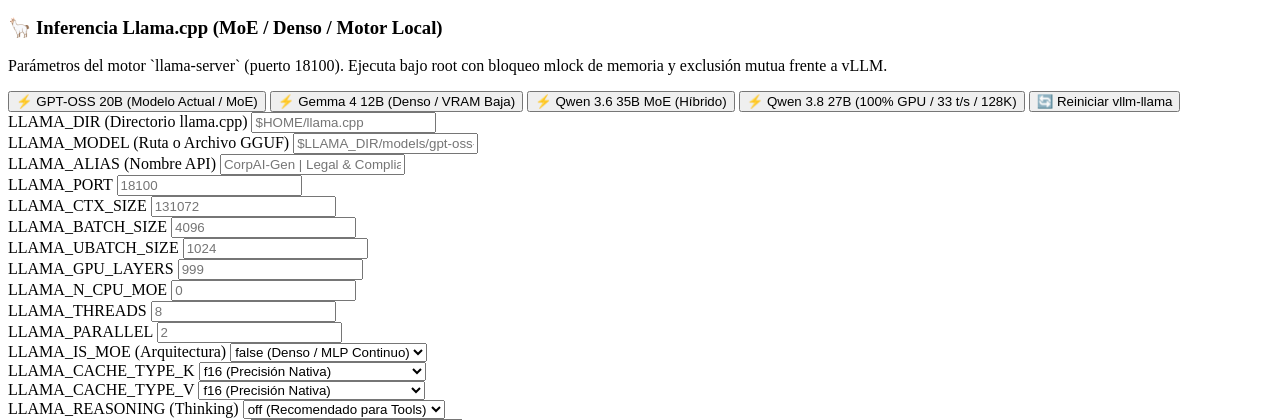
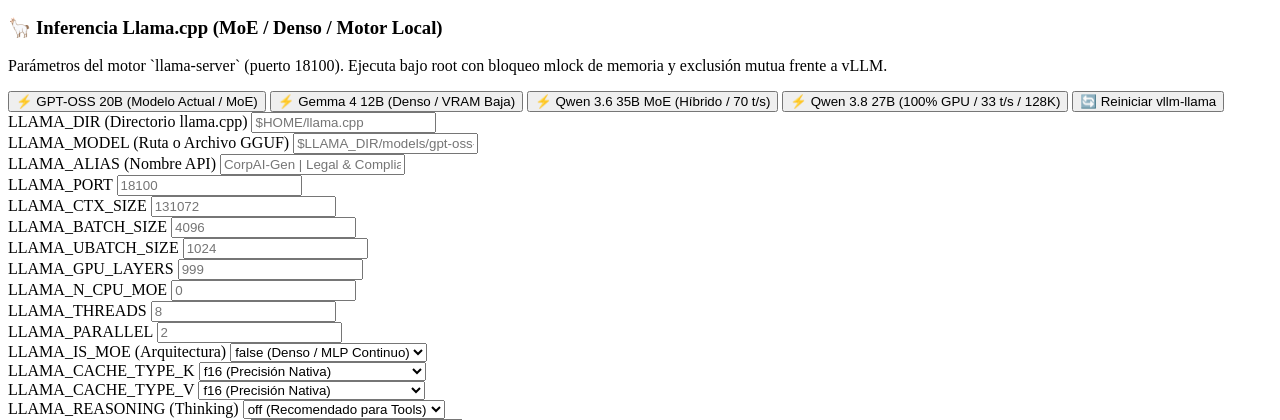
Before and after one commit to JoseLVillaronga/tech-vllm, a Flask app: template templates/tabs/tab_config.html in a window 1280 px wide. Shown: the part 798-1218 px from the top of the page. Run offline with Flask 3, Linux system fonts and the light colour scheme; the template is opened without the code that fills it, so the values that code supplies are empty; some libraries are stand-ins or nearby versions.

Commit message:
fix(dashboard): sincronizar boton rapido Qwen 35B MoE con KV Cache q4_0 y 8 capas CPU (~70 t/s)

```diff
--- a/templates/tabs/tab_config.html
+++ b/templates/tabs/tab_config.html
@@ -153,8 +153,8 @@
                                     <button type="button" onclick="selectQuickLlamaModel('gemma-4-12B-it-Q4_K_M', 131072, 4096, 1024, 999, 0, 'off', 'mlock', 8, 2, 'false', 'f16', 'f16')" class="px-3 py-1.5 rounded-lg bg-emerald-950/80 hover:bg-emerald-900 border border-emerald-500/40 text-xs font-semibold text-emerald-200 transition-all flex items-center gap-1 cursor-pointer" title="Configuración óptima: Gemma 4 12B Denso, 131K ctx, 100% GPU VRAM (17.7 GB), razonamiento off, mlock">
                                         <span>⚡</span> Gemma 4 12B (Denso / VRAM Baja)
                                     </button>
-                                    <button type="button" onclick="selectQuickLlamaModel('Qwen3.6-35B-A3B-Q4_K_M', 131072, 4096, 1024, 999, 18, 'off', 'mlock', 8, 2, 'true', 'q8_0', 'q8_0')" class="px-3 py-1.5 rounded-lg bg-amber-950/80 hover:bg-amber-900 border border-amber-500/40 text-xs font-semibold text-amber-200 transition-all flex items-center gap-1 cursor-pointer" title="Configuración óptima verificada: Qwen 3.6 35B MoE (3B activos), 128K ctx, KV Cache q8_0, 999 capas GPU / 18 CPU MoE, mlock, 2 slots">
-                                        <span>⚡</span> Qwen 3.6 35B MoE (Híbrido)
+                                    <button type="button" onclick="selectQuickLlamaModel('Qwen3.6-35B-A3B-Q4_K_M', 131072, 4096, 1024, 999, 8, 'off', 'mlock', 8, 2, 'true', 'q4_0', 'q4_0')" class="px-3 py-1.5 rounded-lg bg-amber-950/80 hover:bg-amber-900 border border-amber-500/40 text-xs font-semibold text-amber-200 transition-all flex items-center gap-1 cursor-pointer" title="Configuración ultrarrápida verificada: Qwen 3.6 35B MoE (3B activos), 128K ctx con KV Cache q4_0, solo 8 capas MoE en CPU/RAM (21.4 GB VRAM / ~70 t/s), mlock, 2 slots">
+                                        <span>⚡</span> Qwen 3.6 35B MoE (Híbrido / 70 t/s)
                                     </button>
                                     <button type="button" onclick="selectQuickLlamaModel('Qwen3.8-27B-Q4_K_M', 131072, 4096, 1024, 999, 0, 'off', 'mlock', 8, 2, 'false', 'q4_0', 'q4_0')" class="px-3 py-1.5 rounded-lg bg-purple-950/80 hover:bg-purple-900 border border-purple-500/40 text-xs font-semibold text-purple-200 transition-all flex items-center gap-1 cursor-pointer" title="Configuración óptima verificada: Qwen 3.8 27B Denso, 100% GPU VRAM (999 capas), 128K ctx con KV Cache q4_0 (~22.1 GB VRAM / ~33 t/s)">
                                         <span>⚡</span> Qwen 3.8 27B (100% GPU / 33 t/s / 128K)
```
